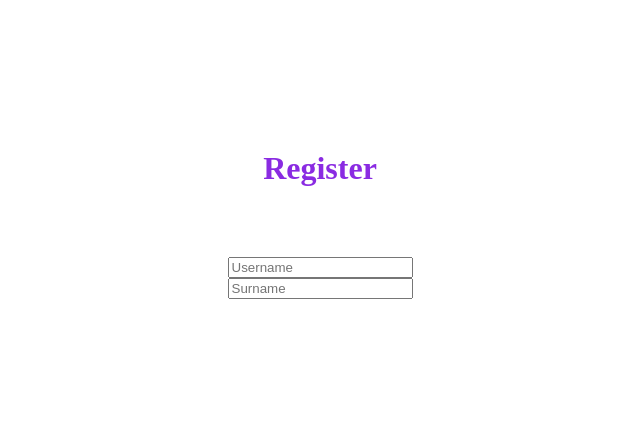
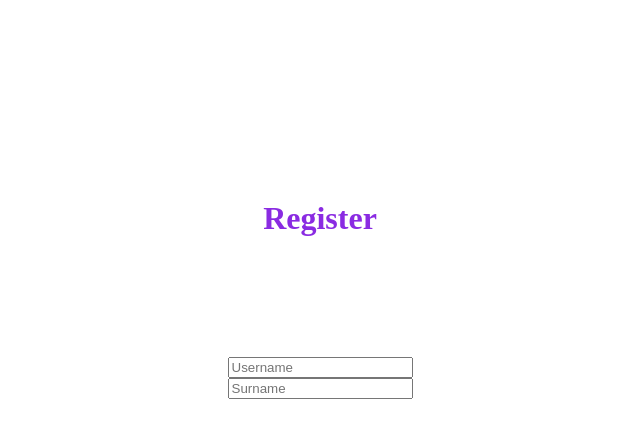
Before and after one commit to bohdanchevuck/repost, a plain HTML site: page index.html in a window 1280 px wide. Shown: the whole page, without its empty margins (320-960 px from the left). Drawn offline with Linux system fonts and the light colour scheme.

Commit message:
modifed main.css

```diff
--- a/main.css
+++ b/main.css
@@ -8,5 +8,5 @@ body {
 	margin-top: -80px;
 }
 h1 {
-	margin: 150px;
+	margin: 200px;
 }
```
